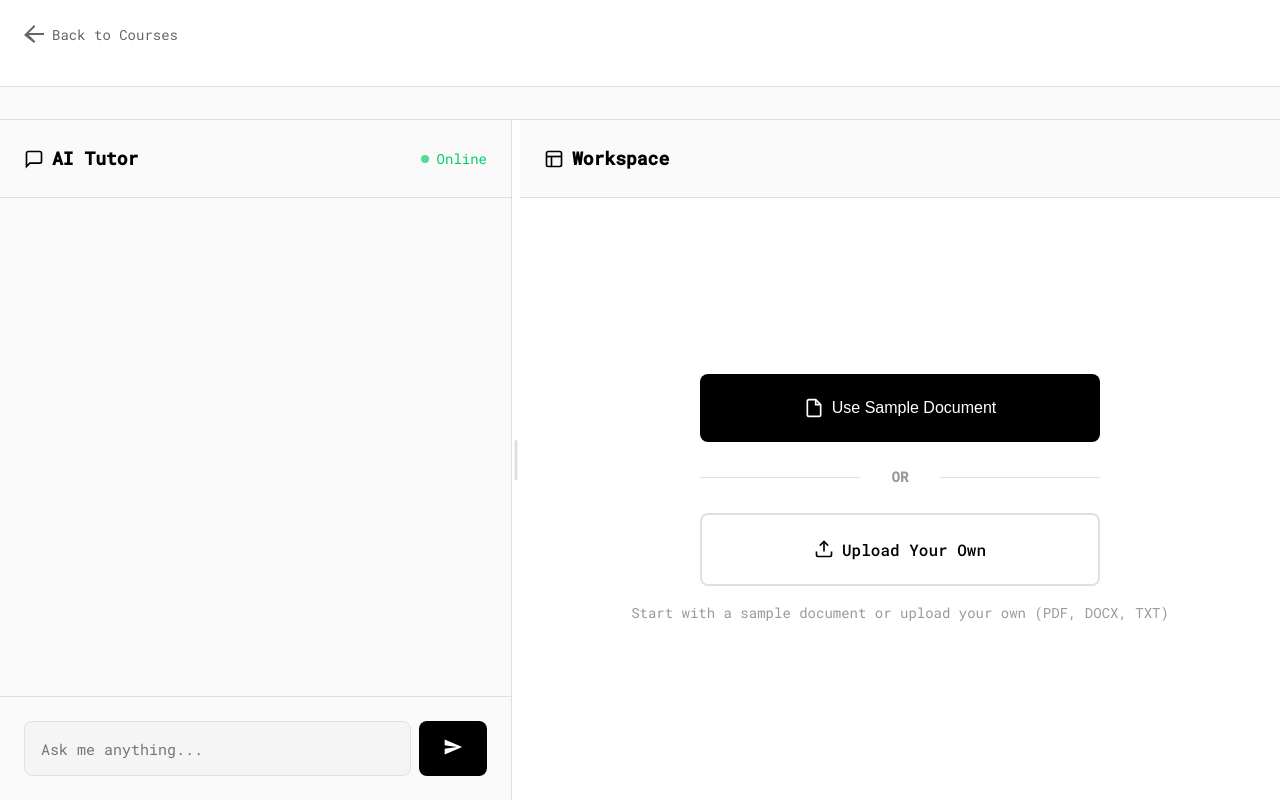
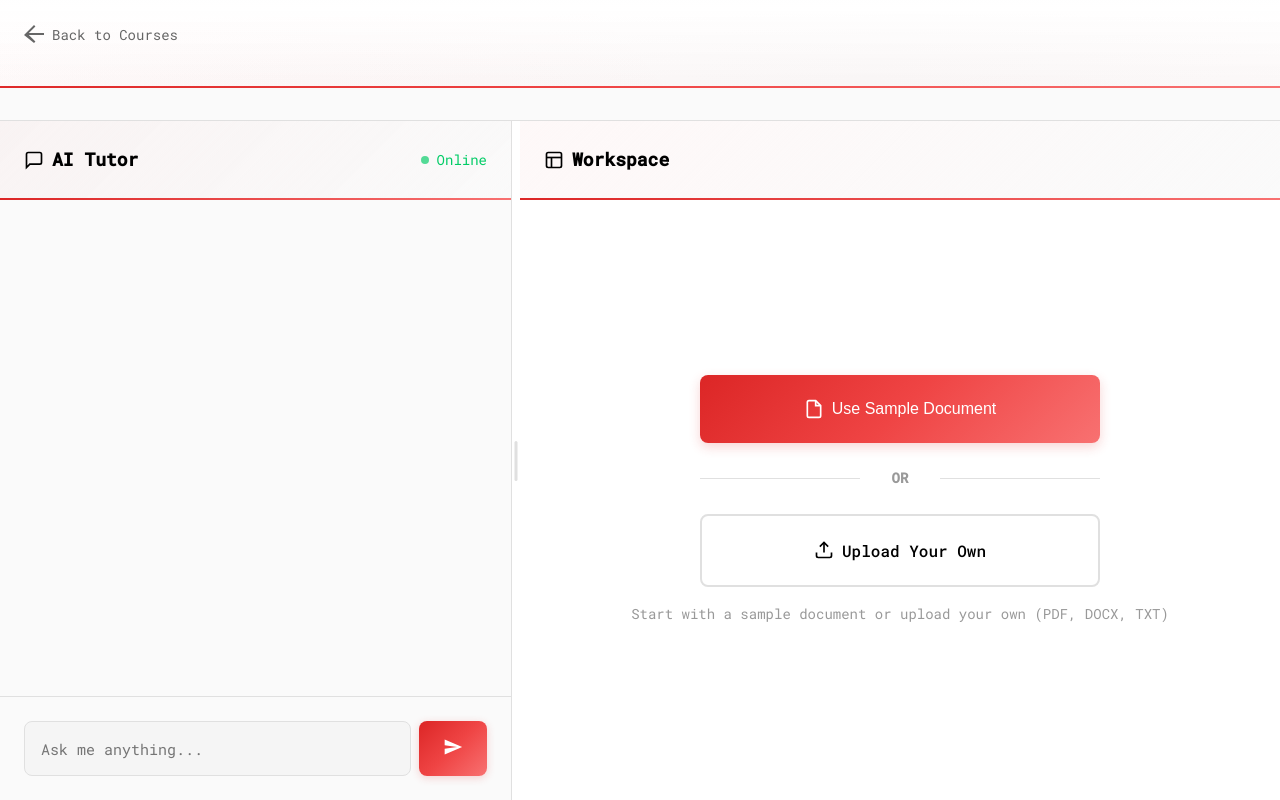
Before and after one commit to AmRitJain0442/Upgrad-OSP, a Python web app: template frontend/templates/prompting/module.html in a window 1280 px wide. Run offline with Jinja, Linux system fonts and the light colour scheme; the template is opened without the code that fills it, so the values that code supplies are empty.

Commit message:
added some red

```diff
--- a/frontend/static/css/prompting.css
+++ b/frontend/static/css/prompting.css
@@ -5,14 +5,22 @@
 
 /* ===== CSS VARIABLES ===== */
 :root {
-    /* Colors - Light theme from old design */
-    --primary: #000000;
+    /* Colors - Light theme with red accents */
+    --primary: #dc2626;
+    --primary-hover: #b91c1c;
+    --primary-light: #ef4444;
     --secondary: #1a1a1a;
-    --accent: #333333;
+    --accent: #f87171;
     --highlight-red: #ff3333;
     --success: #00cc66;
     --warning: #f59e0b;
     --error: #ef4444;
+
+    /* Gradients */
+    --gradient-red: linear-gradient(135deg, #dc2626 0%, #ef4444 50%, #f87171 100%);
+    --gradient-red-subtle: linear-gradient(135deg, rgba(220, 38, 38, 0.1) 0%, rgba(239, 68, 68, 0.05) 100%);
+    --gradient-red-hover: linear-gradient(135deg, #b91c1c 0%, #dc2626 50%, #ef4444 100%);
+    --gradient-dark-red: linear-gradient(180deg, rgba(220, 38, 38, 0.15) 0%, transparent 100%);
 
     /* Neutrals - Light background */
     --bg-primary: #ffffff;
@@ -25,11 +33,12 @@
     --text-muted: #999999;
 
     --border-color: #e0e0e0;
-    --border-hover: #cccccc;
+    --border-hover: #dc2626;
     --border-dark: #cccccc;
 
-    --glow: rgba(255, 51, 51, 0.6);
-    --glow-strong: rgba(255, 51, 51, 0.9);
+    --glow: rgba(220, 38, 38, 0.3);
+    --glow-strong: rgba(220, 38, 38, 0.6);
+    --glow-red: rgba(220, 38, 38, 0.5);
 
     /* Spacing */
     --spacing-xs: 0.25rem;
@@ -91,8 +100,10 @@ body {
     height: 100%;
     z-index: 0;
     background:
+        radial-gradient(circle at 20% 50%, rgba(220, 38, 38, 0.03) 0%, transparent 50%),
+        radial-gradient(circle at 80% 80%, rgba(239, 68, 68, 0.03) 0%, transparent 50%),
         linear-gradient(125deg, #ffffff 0%, #fafafa 50%, #ffffff 100%),
-        repeating-linear-gradient(0deg, transparent, transparent 2px, rgba(255, 51, 51, 0.02) 2px, rgba(255, 51, 51, 0.02) 4px);
+        repeating-linear-gradient(0deg, transparent, transparent 2px, rgba(220, 38, 38, 0.02) 2px, rgba(220, 38, 38, 0.02) 4px);
     pointer-events: none;
 }
 
@@ -300,8 +311,9 @@ body {
     position: relative;
     z-index: 10;
     padding: var(--spacing-lg) 0;
-    border-bottom: 1px solid var(--border-color);
-    background: var(--bg-primary);
+    border-bottom: 2px solid transparent;
+    border-image: var(--gradient-red) 1;
+    background: linear-gradient(to bottom, var(--bg-primary) 0%, rgba(220, 38, 38, 0.02) 100%);
     flex-shrink: 0;
 }
 
@@ -367,9 +379,10 @@ body {
 }
 
 .tab.active {
-    background: var(--primary);
+    background: var(--gradient-red);
     border-color: var(--primary);
     color: white;
+    box-shadow: 0 4px 12px rgba(220, 38, 38, 0.25);
 }
 
 .tab.locked {
@@ -439,8 +452,9 @@ body {
     justify-content: space-between;
     align-items: center;
     padding: var(--spacing-lg);
-    border-bottom: 1px solid var(--border-color);
-    background: var(--bg-secondary);
+    border-bottom: 2px solid transparent;
+    border-image: linear-gradient(to right, var(--primary), var(--accent)) 1;
+    background: linear-gradient(135deg, rgba(220, 38, 38, 0.03) 0%, var(--bg-secondary) 100%);
     flex-shrink: 0;
 }
 
@@ -669,16 +683,19 @@ body {
 
 .send-button {
     padding: var(--spacing-md) var(--spacing-lg);
-    background: var(--primary);
+    background: var(--gradient-red);
     border: none;
     border-radius: var(--radius-md);
     color: white;
     cursor: pointer;
-    transition: background var(--transition-fast);
+    transition: all var(--transition-fast);
+    box-shadow: 0 2px 8px rgba(220, 38, 38, 0.2);
 }
 
 .send-button:hover {
-    background: var(--primary-hover);
+    background: var(--gradient-red-hover);
+    transform: scale(1.05);
+    box-shadow: 0 4px 12px rgba(220, 38, 38, 0.3);
 }
 
 .send-button:disabled {
@@ -843,7 +860,7 @@ body {
     justify-content: center;
     gap: var(--spacing-sm);
     padding: var(--spacing-lg) var(--spacing-2xl);
-    background: var(--primary);
+    background: var(--gradient-red);
     border: none;
     border-radius: var(--radius-md);
     color: white;
@@ -851,12 +868,13 @@ body {
     font-weight: 500;
     cursor: pointer;
     transition: all var(--transition-base);
+    box-shadow: 0 4px 12px rgba(220, 38, 38, 0.2);
 }
 
 .primary-button:hover {
-    background: var(--primary-hover);
+    background: var(--gradient-red-hover);
     transform: translateY(-2px);
-    box-shadow: var(--shadow-md);
+    box-shadow: 0 8px 20px rgba(220, 38, 38, 0.3);
 }
 
 .primary-button:disabled {
@@ -974,7 +992,7 @@ body {
 #promptInput:focus {
     outline: none;
     border-color: var(--primary);
-    box-shadow: 0 0 0 3px rgba(99, 102, 241, 0.1);
+    box-shadow: 0 0 0 3px rgba(220, 38, 38, 0.1), 0 4px 12px rgba(220, 38, 38, 0.15);
 }
 
 .generate-button {
@@ -982,7 +1000,7 @@ body {
     align-items: center;
     gap: var(--spacing-sm);
     padding: var(--spacing-md) var(--spacing-lg);
-    background: var(--primary);
+    background: var(--gradient-red);
     border: none;
     border-radius: var(--radius-md);
     color: white;
@@ -993,12 +1011,13 @@ body {
     height: fit-content;
     white-space: nowrap;
     flex-shrink: 0;
+    box-shadow: 0 4px 12px rgba(220, 38, 38, 0.25);
 }
 
 .generate-button:hover {
-    background: var(--primary-hover);
+    background: var(--gradient-red-hover);
     transform: translateY(-1px);
-    box-shadow: 0 4px 12px rgba(99, 102, 241, 0.3);
+    box-shadow: 0 6px 16px rgba(220, 38, 38, 0.35);
 }
 
 .generate-button:active {
```
